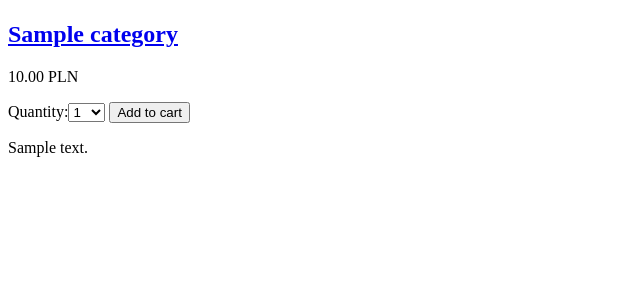
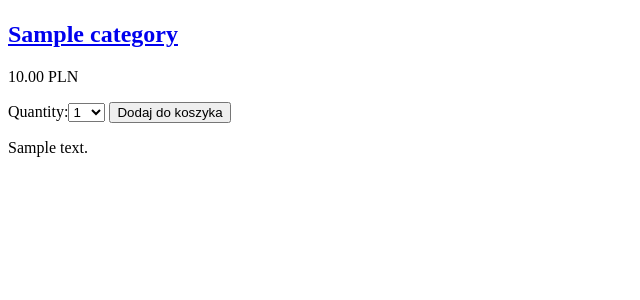
Before and after one commit to urszulasologub/webshop, a Django app: a page that uses webshop/shop/templates/shop/product/detail.html in a window 1280 px wide. Shown: the part 407-707 px from the top of the page, without its empty margins (0-640 px from the left). Run offline with Django 3.2, Linux system fonts and the light colour scheme; tables that the repository leaves empty hold one stand-in row (values such as "Sample post"); grey boxes marked "Sample" are stand-in pictures.

Commit message:
Translated cart part of website to polish

```diff
--- a/webshop/shop/templates/shop/product/detail.html
+++ b/webshop/shop/templates/shop/product/detail.html
@@ -14,7 +14,7 @@
 	<form action="{% url 'cart:cart_add' product.id %}" method="post">
 		{{ cart_product_form }}
 		{% csrf_token %}
-		<input type="submit" value="Add to cart">
+		<input type="submit" value="Dodaj do koszyka">
 	</form>
 	{{ product.description|linebreaks }}
 </div>
```
